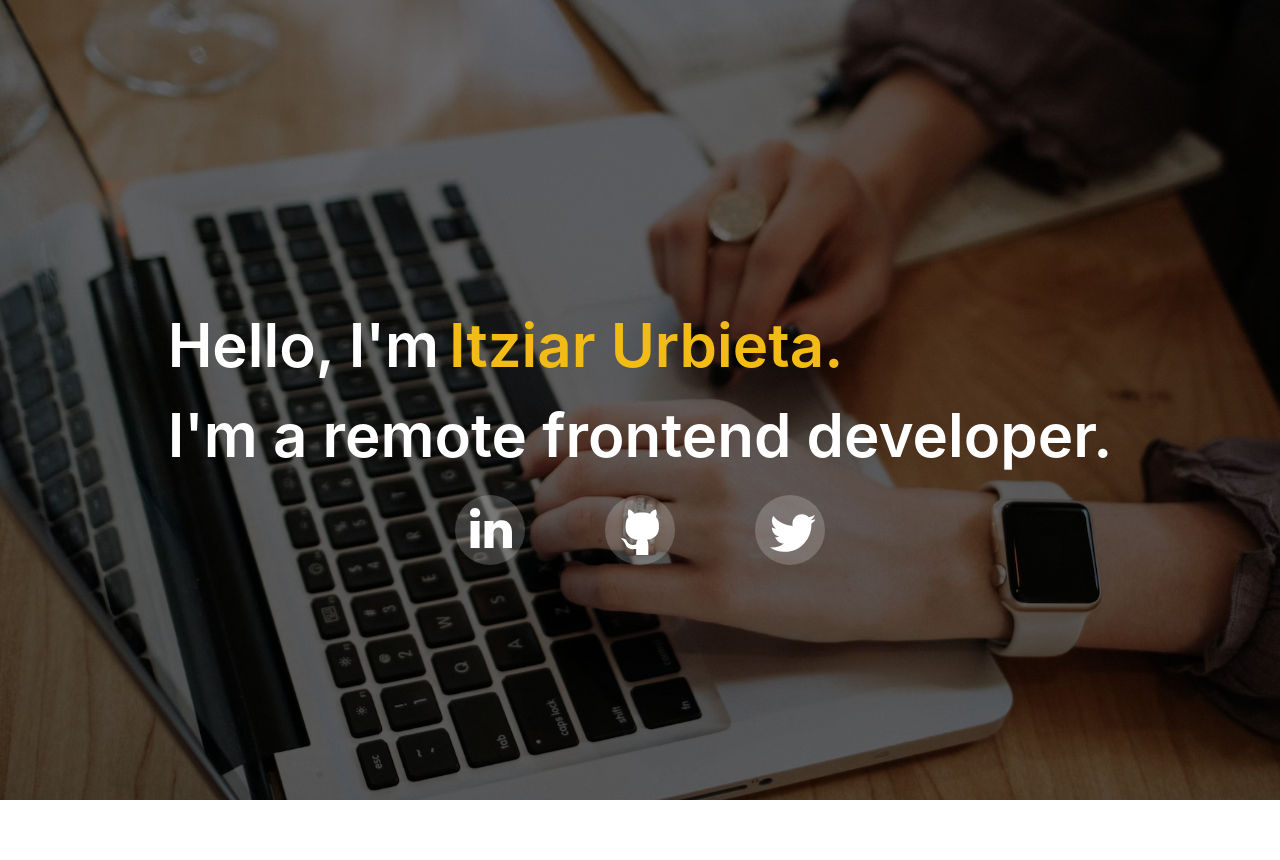
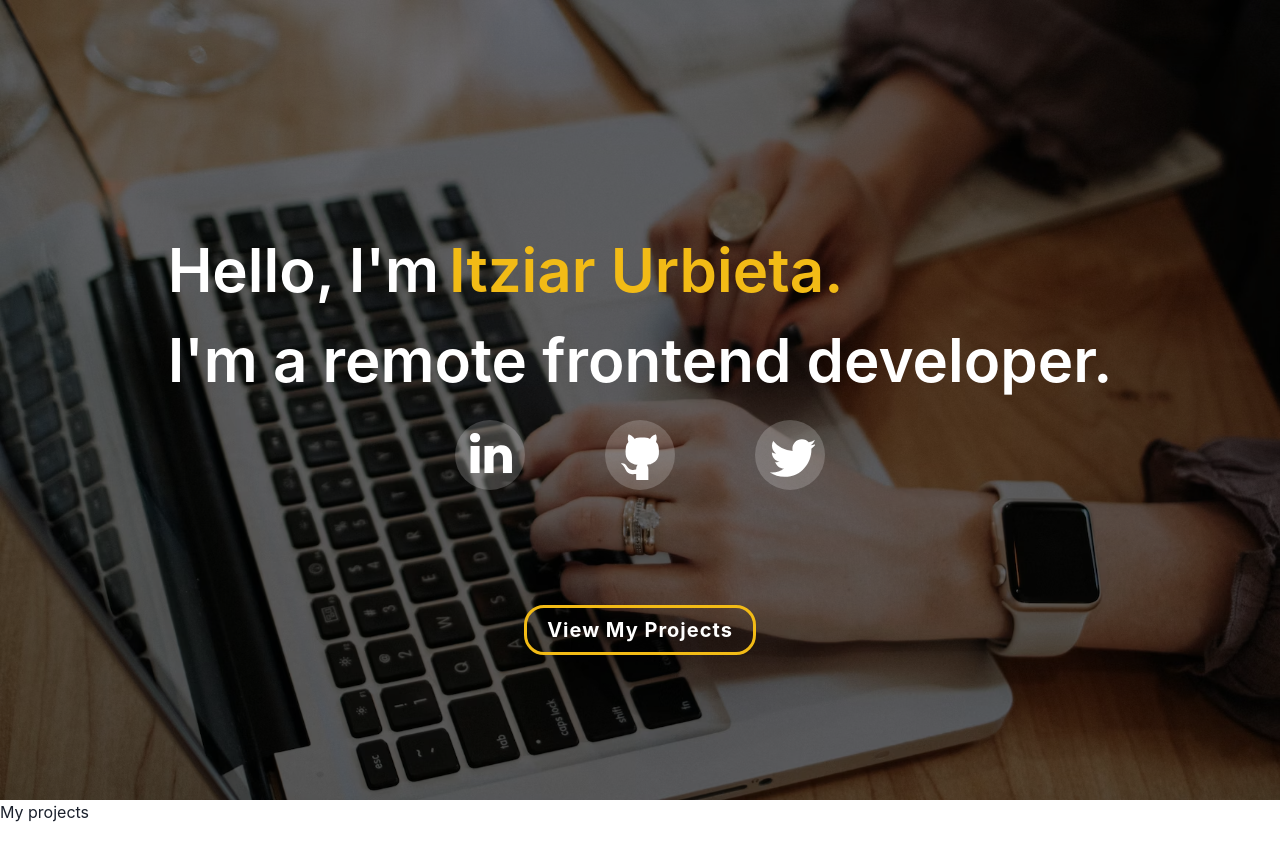
Before and after one commit to ThisIsItz/ThisIsItz.github.io, a React (Create React App) app: page / in a window 1280 px wide. Shown: the top 860 px of the page. Before the commit the page ends 800 px from the top, so only its background shows below. Built offline with nearby package versions, Linux system fonts and the light colour scheme.

Commit message:
add my project section and button to scroll to this section

```diff
--- a/src/App.css
+++ b/src/App.css
@@ -1,6 +1,10 @@
 .App {
   text-align: center;
 }
+
+html {
+  scroll-behavior: smooth;
+ }
 
 .hi-icon {
 	display: inline-block;
--- a/src/App.tsx
+++ b/src/App.tsx
@@ -3,9 +3,11 @@ import './App.css'
 import IntroductionPage from './landing-page/IntroductionPage.tsx'
 import React from 'react'
 import laptopHands from '../src/images/laptop-hands.avif'
+import MyProjects from './landing-page/MyProjects.tsx'
 
 function App() {
   return (
+    <Box>
       <Flex justifyContent="center" h="100vh" w="100vw">
         <Image src={laptopHands} h="100vh" w="100vw" position="absolute" />
         <Box
@@ -17,6 +19,8 @@ function App() {
         />
         <IntroductionPage />
       </Flex>
+      <MyProjects />
+    </Box>
   )
 }
 
--- a/src/landing-page/IntroductionPage.tsx
+++ b/src/landing-page/IntroductionPage.tsx
@@ -59,6 +59,26 @@ export default function IntroductionPage() {
           )
         })}
       </Flex>
+      <Flex marginTop="100px">
+        <Button
+          as="a"
+          background="transparent"
+          border={`3px solid ${defaultColor}`}
+          color="white"
+          w="fit-content"
+          fontSize="20px"
+          fontWeight="700"
+          margin="auto"
+          borderRadius="20px"
+          h="50px"
+          padding="20px 20px"
+          _hover={{ bg: 'white', color: defaultColor }}
+          letterSpacing={'1px'}
+          href="#my-projects"
+        >
+          View My Projects
+        </Button>
+      </Flex>
     </Flex>
   )
 }
--- /dev/null
+++ b/src/landing-page/MyProjects.tsx
@@ -0,0 +1,10 @@
+import React from 'react'
+import { Box } from '@chakra-ui/react'
+
+export default function MyProjects() {
+  return (
+    <Box id="my-projects" h="100vh">
+      My projects
+    </Box>
+  )
+}
```
Lines whose indentation alone changed are shown as unchanged.
